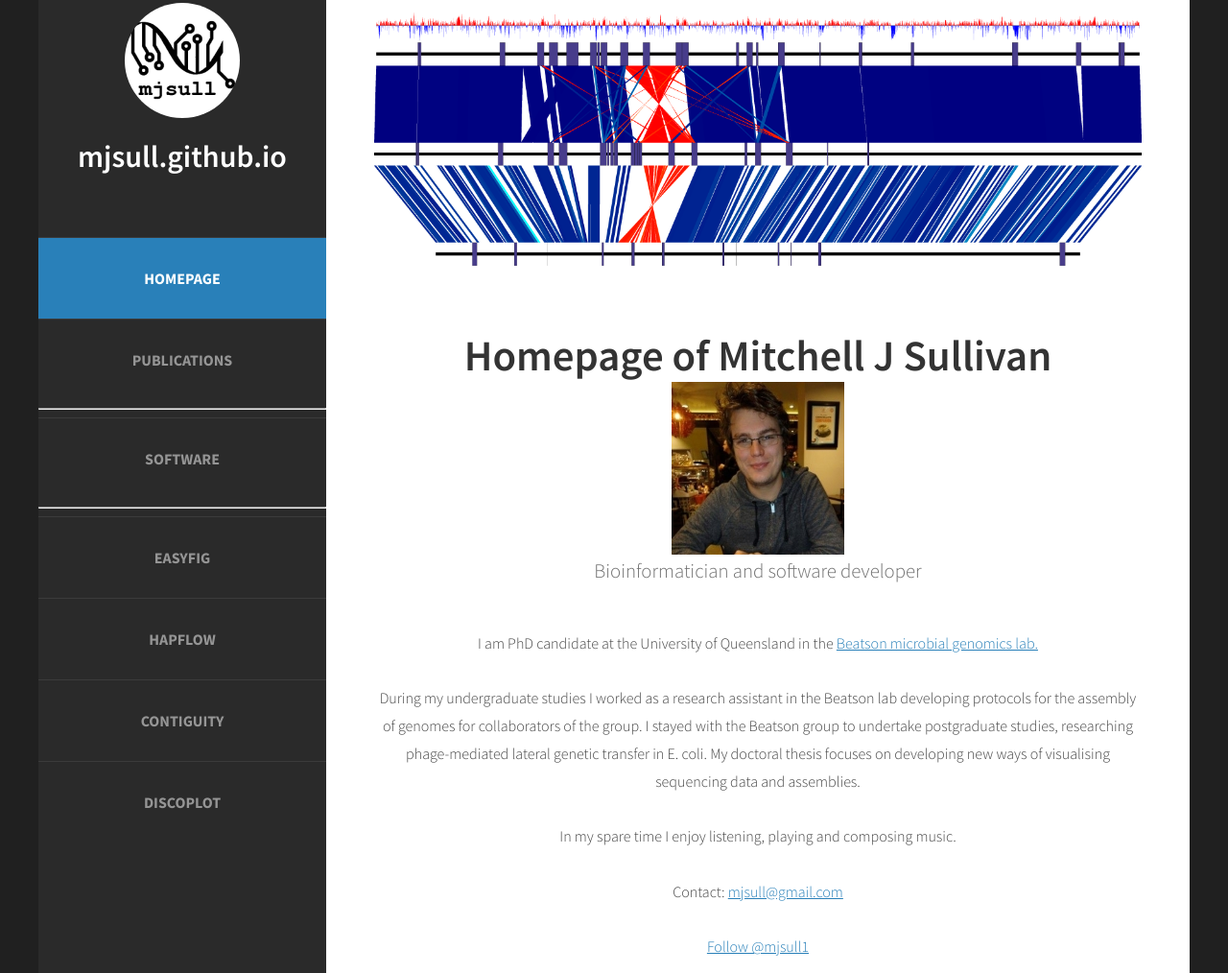
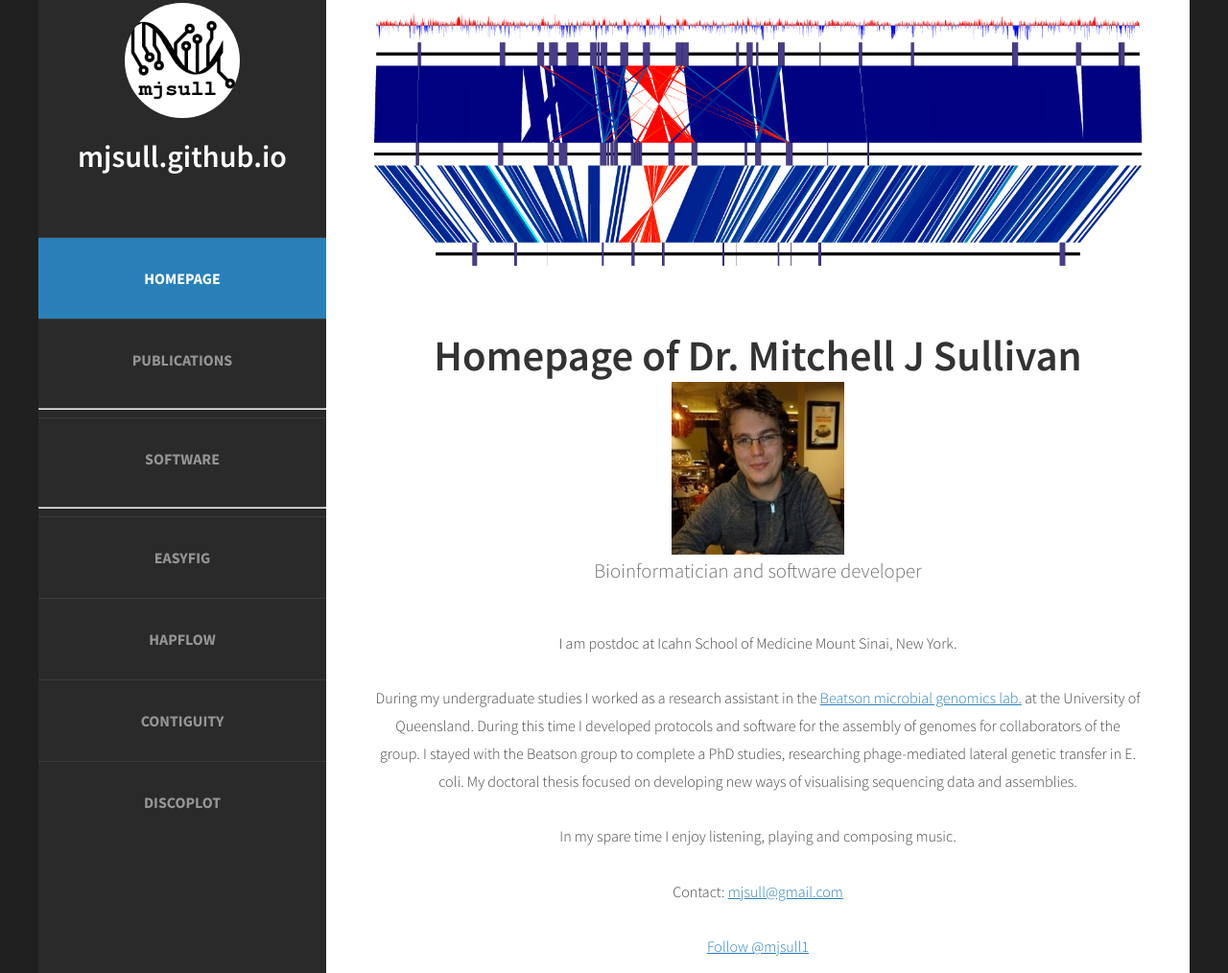
Before and after one commit to mjsull/mjsull.github.io, a plain HTML site: page index.html in a window 1280 px wide. Shown: the part 45-1059 px from the top of the page at 96% size. Drawn offline with Linux system fonts and the light colour scheme.

Commit message:
Update index.html
updated bio

```diff
--- a/index.html
+++ b/index.html
@@ -50,13 +50,13 @@ Released   : 20130902
 		</div>
 		<div id="welcome">
 			<div class="title">
-				<h2>Homepage of Mitchell J Sullivan</h2>
+				<h2>Homepage of Dr. Mitchell J Sullivan</h2>
 			    <img src="images/face.jpg" alt="" /> <br />
 				<span class="byline">Bioinformatician and software developer</span>
 			</div>
-			<p> I am PhD candidate at the University of Queensland in the <a href="http://beatsonlab.com/">Beatson microbial genomics lab.</a><br /><br />
-                During my undergraduate studies I worked as a research assistant in the Beatson lab developing protocols for the assembly of genomes for collaborators of the group.
-                I stayed with the Beatson group to undertake postgraduate studies, researching phage-mediated lateral genetic transfer in E. coli. My doctoral thesis focuses on developing new ways of visualising sequencing data and assemblies.<br /><br />
+			<p> I am postdoc at Icahn School of Medicine Mount Sinai, New York.</a><br /><br />
+                During my undergraduate studies I worked as a research assistant in the <a href="http://beatsonlab.com/">Beatson microbial genomics lab.</a> at the University of Queensland. During this time I developed protocols and software for the assembly of genomes for collaborators of the group.
+                I stayed with the Beatson group to complete a PhD studies, researching phage-mediated lateral genetic transfer in E. coli. My doctoral thesis focused on developing new ways of visualising sequencing data and assemblies.<br /><br />
                 In my spare time I enjoy listening, playing and composing music.<br /><br />
                 Contact: <a href="mailto:mjsull@gmail.com">mjsull@gmail.com</a>	<br /><br />
                 <a href="https://twitter.com/mjsull1" class="twitter-follow-button" data-show-count="false" data-size="large">Follow @mjsull1</a>
```
